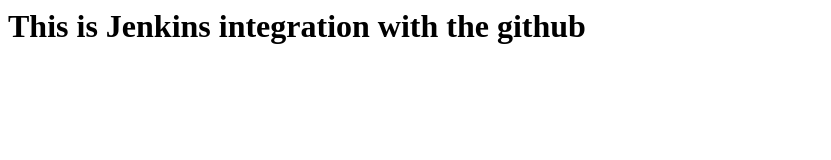
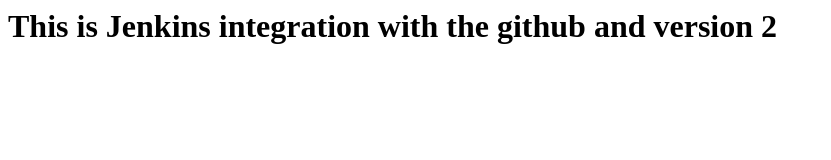
Before and after one commit to RajithSangireddy/jenkins, a plain HTML site: page index.html in a window 1280 px wide. Shown: the whole page, without its empty margins (0-831 px from the left). Drawn offline with Linux system fonts and the light colour scheme.

Commit message:
Changed index file

```diff
--- a/index.html
+++ b/index.html
@@ -1 +1 @@
-<h1>This is Jenkins integration with the github</h1>
+<h1>This is Jenkins integration with the github and version 2</h1>
```
